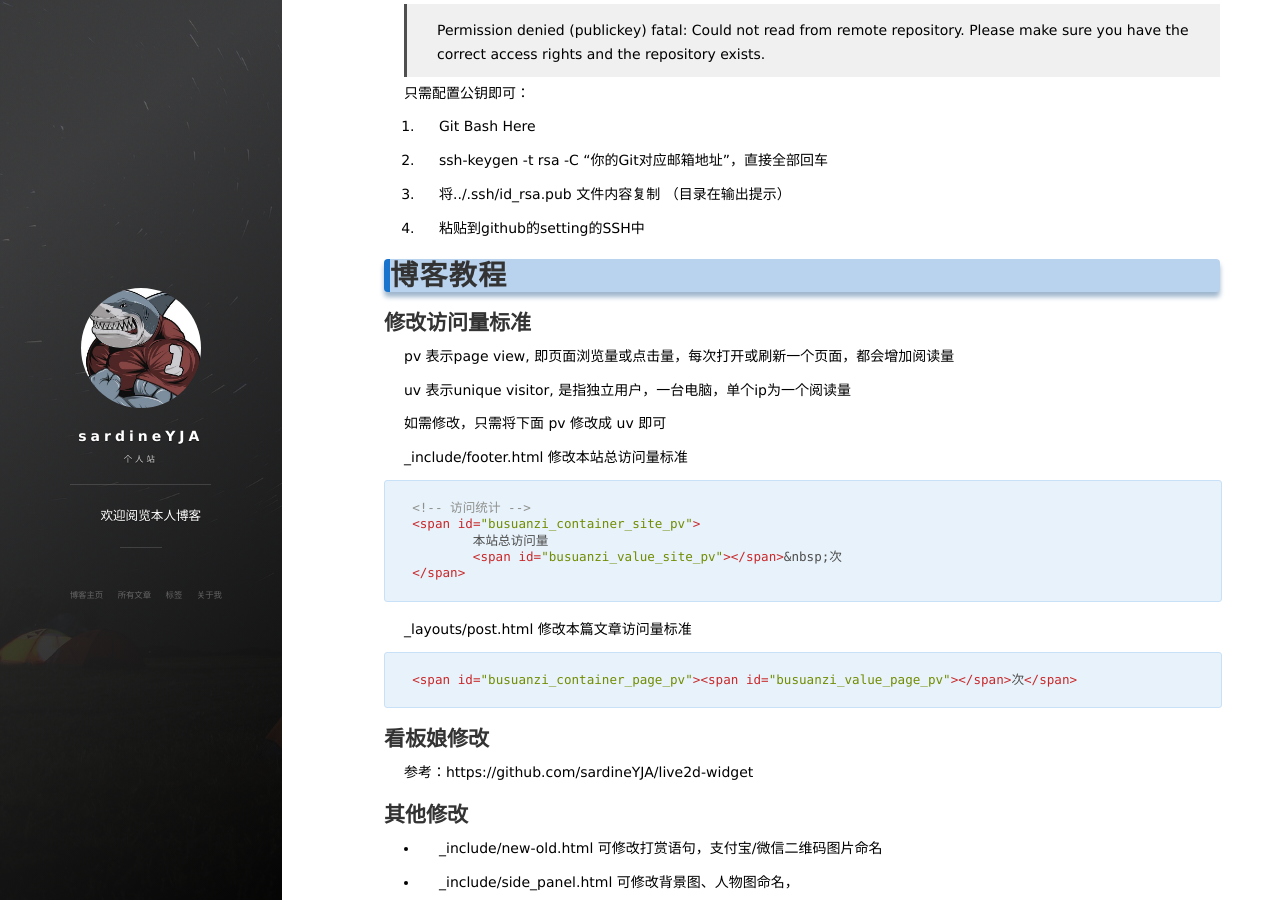
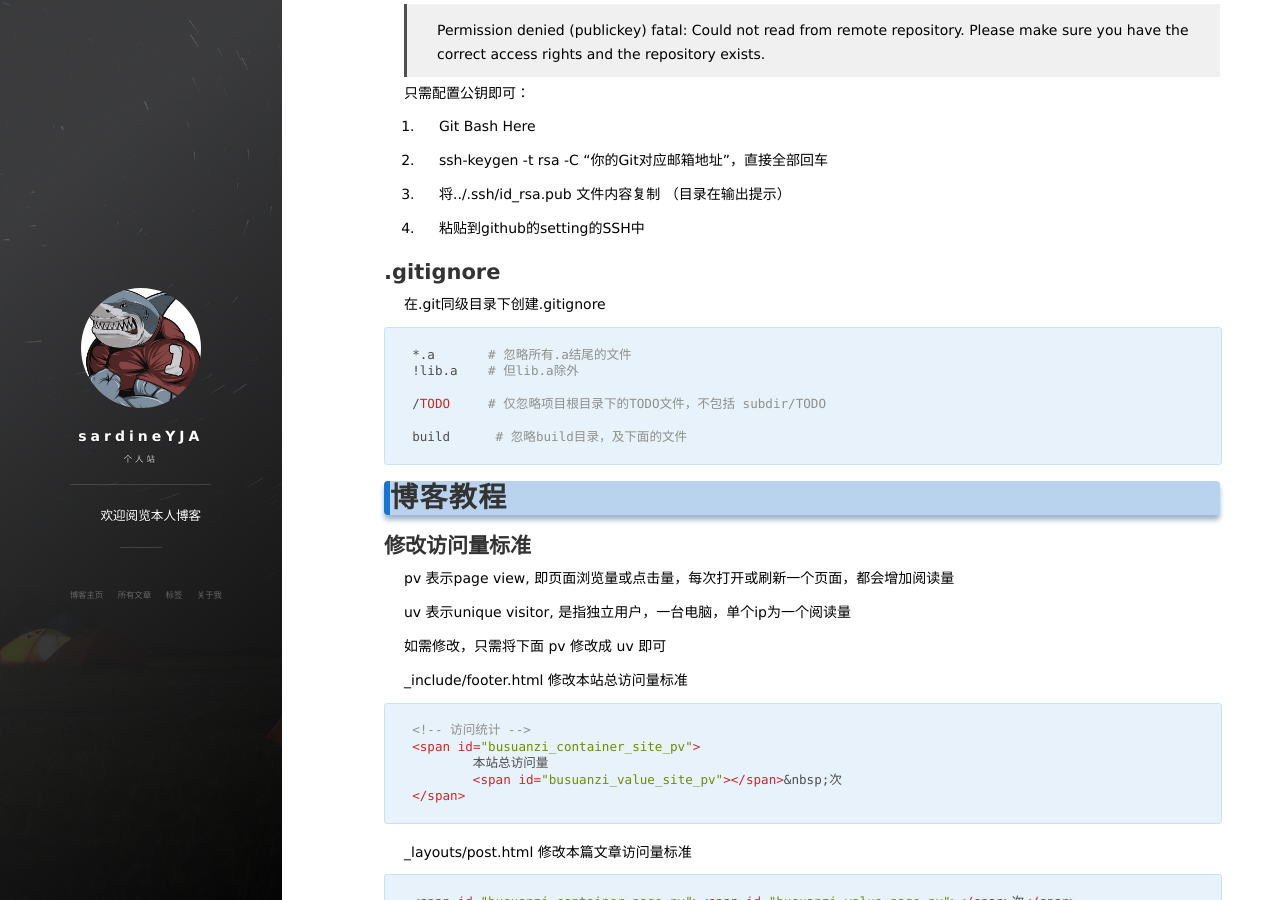
Before and after one commit to sardineYJA/sardineYJA.github.io, a Jekyll site: the page built from _posts/2018-01-01-Other-Blog.md, in a window 1280 px wide and 900 px high, scrolled down 455 px. Built offline with Jekyll 4.4.1, drawn with Linux system fonts in a browser that asks for light colours; nearby versions of some CDN libraries; a script that is not in the unit is left out; comment, search, counter and statistics services are not loaded.

Commit message:
Update 2018-01-01-Other-Blog.md

````diff
--- a/_posts/2018-01-01-Other-Blog.md
+++ b/_posts/2018-01-01-Other-Blog.md
@@ -40,6 +40,19 @@ Please make sure you have the correct access rights and the repository exists.
 
 4. 粘贴到github的setting的SSH中
 
+
+## .gitignore
+
+在.git同级目录下创建.gitignore
+
+```sh
+*.a       # 忽略所有.a结尾的文件
+!lib.a    # 但lib.a除外
+
+/TODO     # 仅忽略项目根目录下的TODO文件，不包括 subdir/TODO
+
+build      # 忽略build目录，及下面的文件
+```
 
 
 # 博客教程
````
